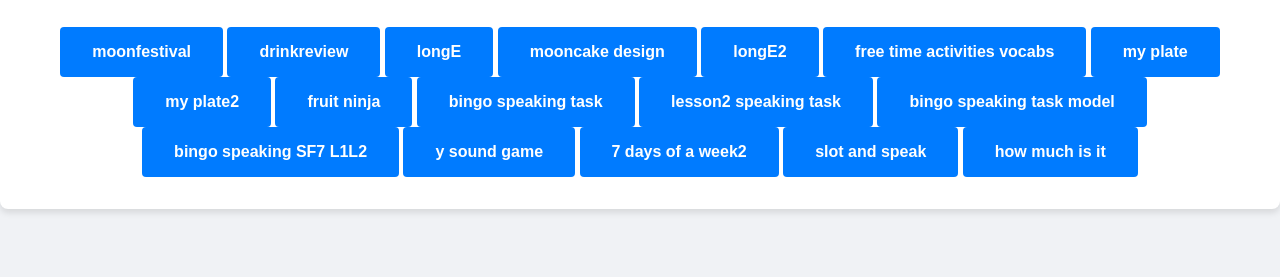
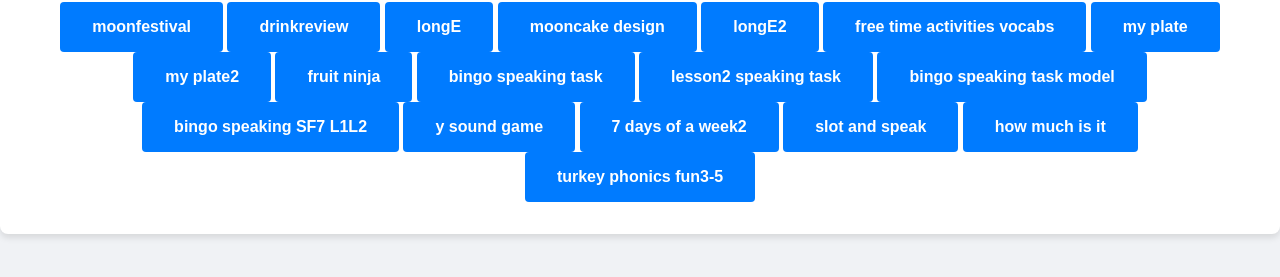
Before and after one commit to kaiyun-art/course, a plain HTML site: page index.html in a window 1280 px wide. Shown: the part 343-620 px from the top of the page. Drawn offline with Linux system fonts and the light colour scheme.

Commit message:
Update index.html

```diff
--- a/index.html
+++ b/index.html
@@ -60,6 +60,7 @@
  <a href="turkey mission for a week .html">7 days of a week2</a>
  <a href="how much game.html">slot and speak</a>
  <a href="food slot machine.html">how much is it</a>
+ <a href="turkey phonics fun3-5.html">turkey phonics fun3-5</a>
  </div>
 </body>
 </html>
```
